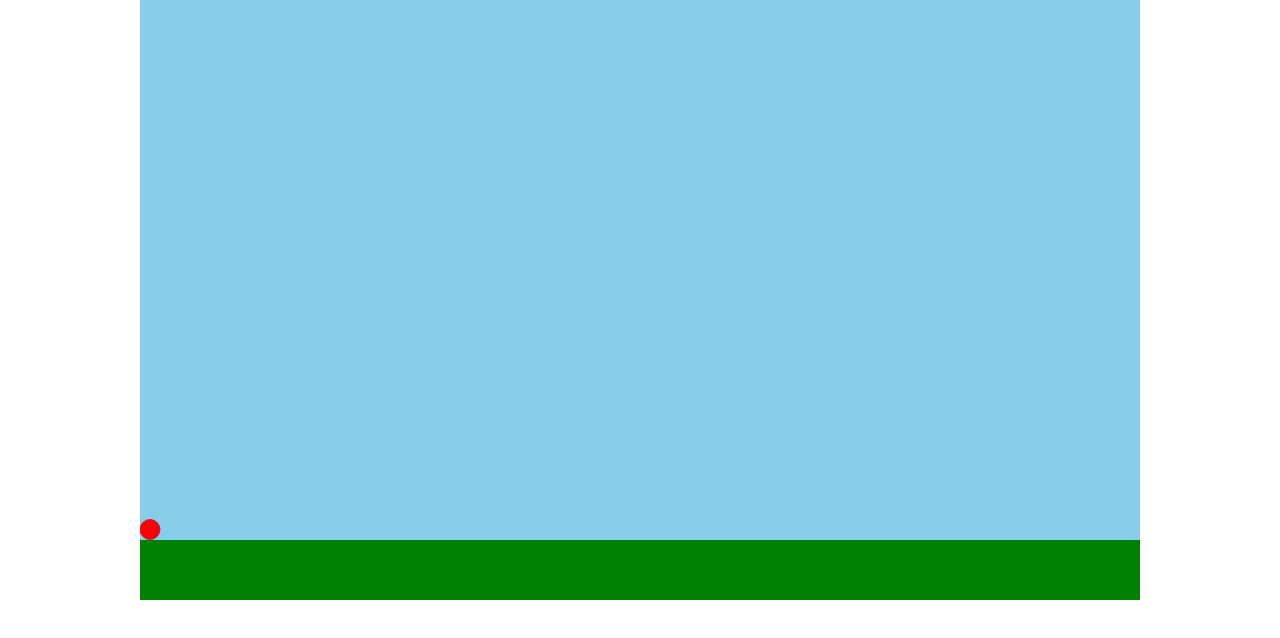
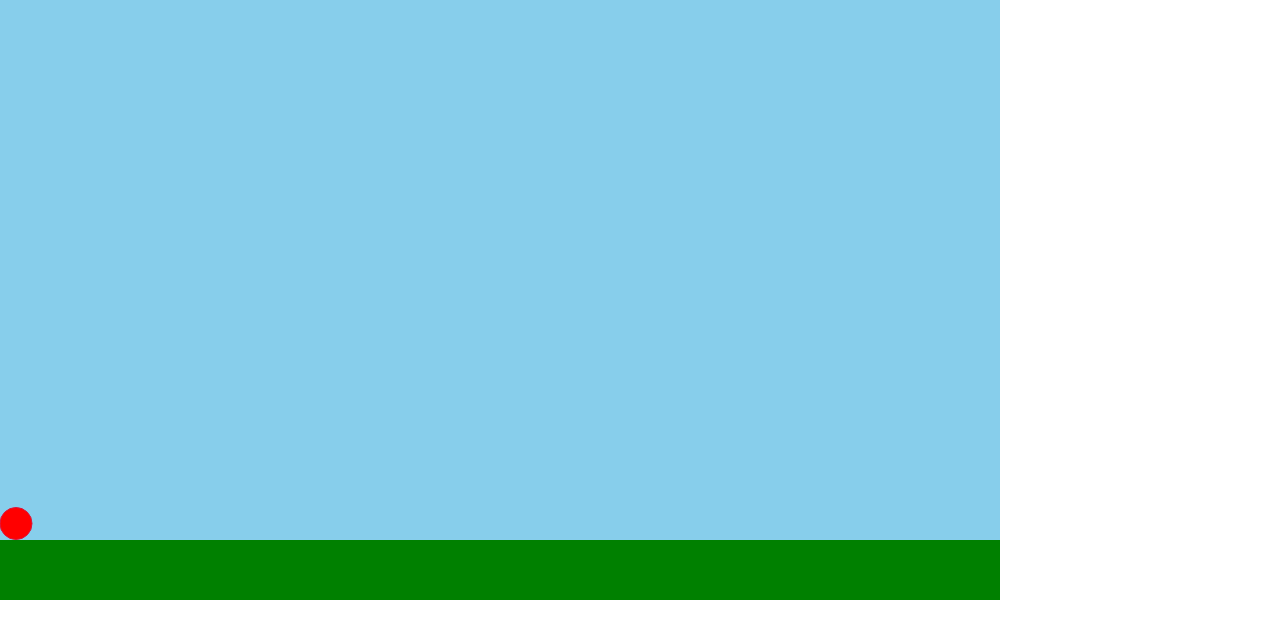
Before and after one commit to Mik39sch/js13kgames2022, a website built with webpack: page index.html in a window 1280 px wide. Built offline with nearby package versions, Linux system fonts and the light colour scheme.

Commit message:
refactor to class module

```diff
--- a/index.html
+++ b/index.html
@@ -4,8 +4,6 @@
     <link rel="stylesheet" href="./assets/app.css" type="text/css" />
   </head>
   <body>
-    <div id="wrapper">
-      <canvas id="main"></canvas>
-    </div>
+    <div id="app"></div>
   </body>
 </html>
--- a/src/common/const.js
+++ /dev/null
@@ -1,3 +0,0 @@
-export default {
-    debug: false,
-};
--- /dev/null
+++ b/src/common/settings.js
@@ -0,0 +1,15 @@
+const CANVAS_WIDTH = 1000;
+const CANVAS_HEIGHT = CANVAS_WIDTH - (CANVAS_WIDTH * 4 / 10);
+const GROUND_HEIGHT = CANVAS_HEIGHT / 10 * 1;
+const GROUND_START_Y = CANVAS_HEIGHT - GROUND_HEIGHT;
+
+export default {
+    debug: false,
+    APP_ELEMENT: "#app",
+    CANVAS_WIDTH,
+    CANVAS_HEIGHT,
+    GROUND_HEIGHT,
+    GROUND_START_Y,
+    GRAVITY: 0.4,
+    yv: 10,
+};
--- a/src/controller/GameController.js
+++ b/src/controller/GameController.js
@@ -1,12 +1,53 @@
+import s from "../common/settings";
+
 export default class GameController {
-  constructor(options) {
-    this.options = options;
+  constructor() {
+    this.drawItems = [];
+    this.timer = 0;
+    this.keyboard = [];
+    this.setKeyEvent();
+
+    const appElement = document.querySelector(s.APP_ELEMENT);
+    const canvasEl = document.createElement("canvas");
+    const [w, h] = [s.CANVAS_WIDTH, s.CANVAS_HEIGHT];
+
+    [appElement.style.width, appElement.style.height] = [`${w}px`, `${h}px`];
+    [canvasEl.width, canvasEl.height] = [w, h];
+
+    this.ctx = canvasEl.getContext('2d');
+    appElement.appendChild(canvasEl);
   }
 
-  moveLeft() { }
-  moveRight() { }
-  jump() { }
+  addDrawItems(item) {
+    this.drawItems.push(item);
+  }
 
-  attack() { }
-  getItem() { }
+  setKeyEvent() {
+    document.addEventListener("keydown", e => {
+      this.keyboard = [...new Set([...this.keyboard, e.code])];
+    });
+    document.addEventListener("keyup", e => {
+      this.keyboard = this.keyboard.filter(a => a !== e.code);
+    });
+  }
+
+  _draw() {
+    // draw stage
+    this.ctx.fillStyle = 'skyblue';
+    this.ctx.fillRect(0, 0, s.CANVAS_WIDTH, s.CANVAS_HEIGHT);
+
+    this.ctx.fillStyle = 'green';
+    this.ctx.fillRect(0, s.GROUND_START_Y, s.CANVAS_WIDTH, s.GROUND_HEIGHT);
+
+    this.drawItems.forEach(item => {
+      item.update(this);
+      item.draw(this);
+    });
+
+    this.timer = requestAnimationFrame(this._draw.bind(this));
+  }
+
+  run() {
+    this._draw();
+  }
 }
--- a/src/index.js
+++ b/src/index.js
@@ -1,137 +1,7 @@
+import GameController from "./controller/GameController";
+import PlayerModel from "./model/PlayerModel";
 
-const cWidth = 1000;
-const cHeight = cWidth - (cWidth * 4 / 10);
-const ground = cHeight / 10 * 1;
-const groundStart = cHeight - ground;
-
-const gravity = 0.4;
-const yv = 10;
-
-let ballX = 0;
-let ballY = 0;
-
-let initialLoad = true;
-
-let moving = false;
-let direction = undefined;
-
-let jumping = false;
-let jumpingTime = 0;
-let jumpingStartTime = undefined;
-
-let g_canvas, parentDiv, ctx;
-
-const writeStage = () => {
-  ctx.fillStyle = 'skyblue';
-  ctx.fillRect(0, 0, cWidth, cHeight);
-
-  ctx.fillStyle = 'green';
-  ctx.fillRect(0, groundStart, cWidth, ground);
-};
-
-const writeBall = () => {
-  const characterH = 20;
-  const radius = characterH / 2;
-
-  ctx.beginPath();
-
-  ctx.arc(
-    radius + ballX,                 // 円の中心座標(x)
-    groundStart + ballY - radius - 0.5,   // 円の中心座標(y)
-    radius,                       // 半径
-    0 * Math.PI / 180,            // 開始角度: 0度 (0 * Math.PI / 180)
-    360 * Math.PI / 180,          // 終了角度: 360度 (360 * Math.PI / 180)
-    false                         // 方向: true=反時計回りの円、false=時計回りの円
-  );
-  ctx.fillStyle = "red";
-  ctx.fill();
-
-  ctx.strokeStyle = "crimson";
-  ctx.lineWidth = 1;
-  ctx.stroke();
-};
-
-const step = timestamp => {
-
-  if (initialLoad) {
-    g_canvas = document.getElementById("main");
-    parentDiv = document.getElementById("wrapper");
-    [parentDiv.style.width, parentDiv.style.height] = [`${cWidth}px`, `${cHeight}px`];
-    [g_canvas.width, g_canvas.height] = [cWidth, cHeight];
-
-    ctx = g_canvas.getContext('2d');
-
-    writeStage();
-    writeBall();
-  }
-
-  if (moving || jumping) {
-    if (moving) {
-      if (direction === "right") {
-        ballX += 2;
-      } else if (direction === "left") {
-        ballX -= 2;
-      }
-    }
-
-    if (jumping) {
-      if (!jumpingStartTime) {
-        jumpingStartTime = timestamp;
-        jumpingTime = 0;
-      }
-      ballY = 0.5 * gravity * jumpingTime * jumpingTime - yv * jumpingTime;
-      jumpingTime++;
-    }
-    ctx.clearRect(0, 0, cWidth, cHeight);
-    writeStage();
-    writeBall();
-
-    if (ballY > 1) {
-      ballY = 0;
-      jumping = false;
-      jumpingStartTime = undefined;
-    }
-  }
-
-  window.requestAnimationFrame(step);
-}
-
-const onload = () => {
-
-  window.addEventListener("keydown", e => {
-    switch (e.code) {
-      case "ArrowRight":
-        direction = "right";
-        moving = true;
-        break;
-
-      case "ArrowLeft":
-        direction = "left";
-        moving = true;
-        break;
-      case "ArrowUp":
-        if (!jumping) {
-          jumping = true;
-          jumpingTime = 0;
-        }
-        break;
-      default:
-        break;
-    }
-  }, true);
-  window.addEventListener("keyup", e => {
-    switch (e.code) {
-      case "ArrowRight":
-      case "ArrowLeft":
-        direction = undefined;
-        moving = false;
-        break;
-      default:
-        break;
-    }
-  }, true);
-
-  window.requestAnimationFrame(step);
-}
-
-window.onload = onload();
+const game = new GameController();
+const player = new PlayerModel();
+game.addDrawItems(player);
+game.run();
--- a/src/model/BaseModel.js
+++ b/src/model/BaseModel.js
@@ -2,4 +2,6 @@ export default class BaseModel {
   constructor(options) {
     this.options = options;
   }
+  update() { }
+  draw() { }
 }
--- a/src/model/PlayerModel.js
+++ b/src/model/PlayerModel.js
@@ -1,7 +1,70 @@
 import BaseModel from "./BaseModel"
+import s from "../common/settings";
 
 export default class PlayerModel extends BaseModel {
   constructor(options) {
     super(options);
+    this.height = 32;
+
+    this.positionY = 0;
+    this.positionX = 0;
+
+    this.jumping = false;
+    this.moving = false;
+
+    this.jumpingTimer = 0;
+  }
+
+  draw(game) {
+    // draw character
+    const radius = this.height / 2;
+
+    game.ctx.beginPath();
+
+    game.ctx.arc(
+      radius + this.positionX,                 // 円の中心座標(x)
+      s.GROUND_START_Y + this.positionY - radius - 0.5,   // 円の中心座標(y)
+      radius,                       // 半径
+      0 * Math.PI / 180,            // 開始角度: 0度 (0 * Math.PI / 180)
+      360 * Math.PI / 180,          // 終了角度: 360度 (360 * Math.PI / 180)
+      false                         // 方向: true=反時計回りの円、false=時計回りの円
+    );
+    game.ctx.fillStyle = "red";
+    game.ctx.fill();
+
+    game.ctx.strokeStyle = "crimson";
+    game.ctx.lineWidth = 1;
+    game.ctx.stroke();
+  }
+
+  update(game) {
+    if (game.keyboard.find(key => key === "ArrowRight")) {
+      this.moving = true;
+      this.positionX += 2;
+    } else if (game.keyboard.find(key => key === "ArrowLeft")) {
+      this.moving = true;
+      this.positionX -= 2;
+    } else {
+      this.moving = false;
+    }
+
+    if (game.keyboard.find(key => key === "ArrowUp") && !this.jumping) {
+      this.jumping = true;
+      this.jumpingTimer = 0;
+    }
+
+    this.jump();
+  }
+
+  jump() {
+    if (this.jumping) {
+      this.positionY = 0.5 * s.GRAVITY * this.jumpingTimer * this.jumpingTimer - s.yv * this.jumpingTimer;
+      this.jumpingTimer++;
+    }
+
+    if (this.positionY > 1) {
+      this.positionY = 0;
+      this.jumping = false;
+    }
   }
 }
```
Also changed, not shown: src/model/EnemyModel.js (deleted, +0 -7 lines), src/model/StageModel.js (deleted, +0 -7 lines).
